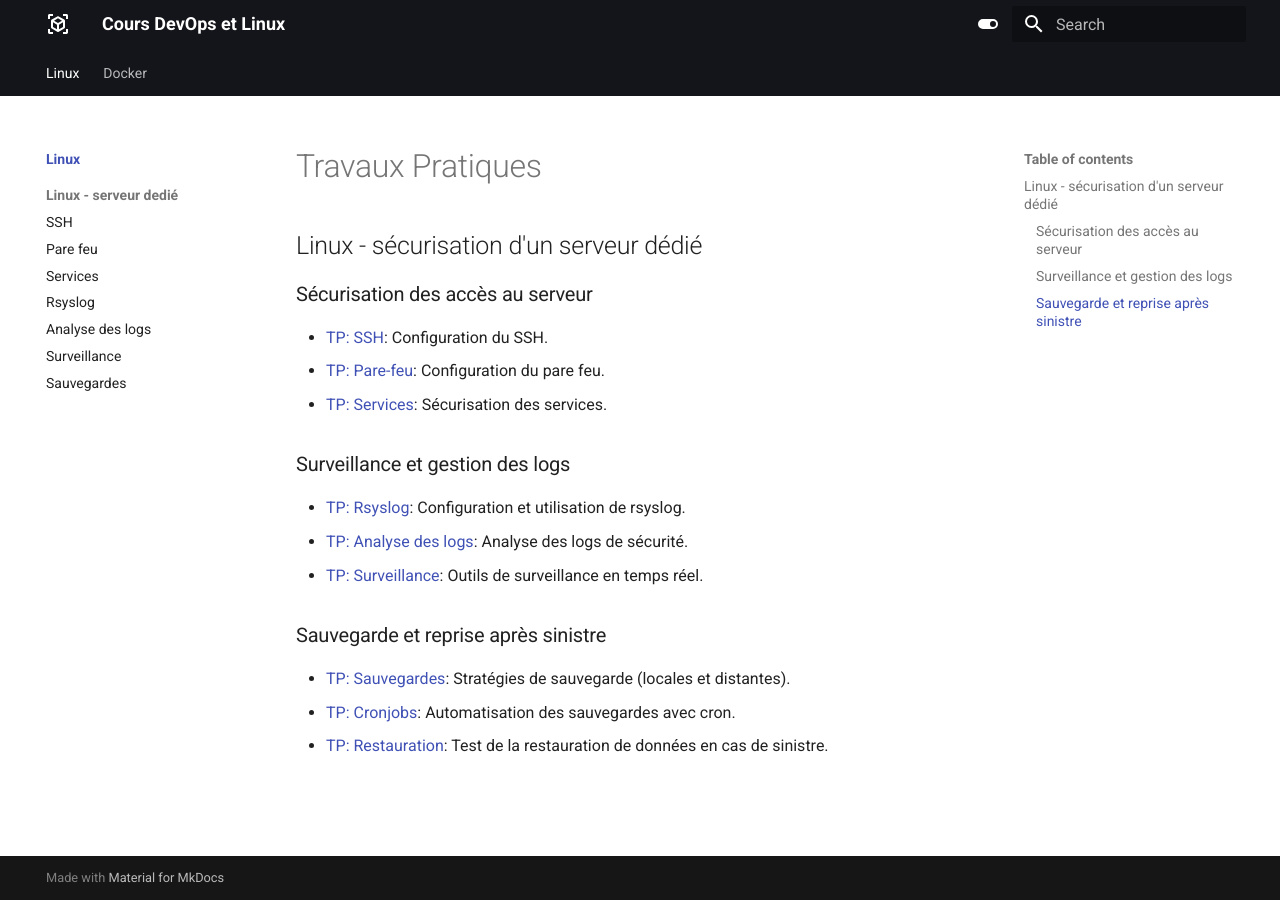
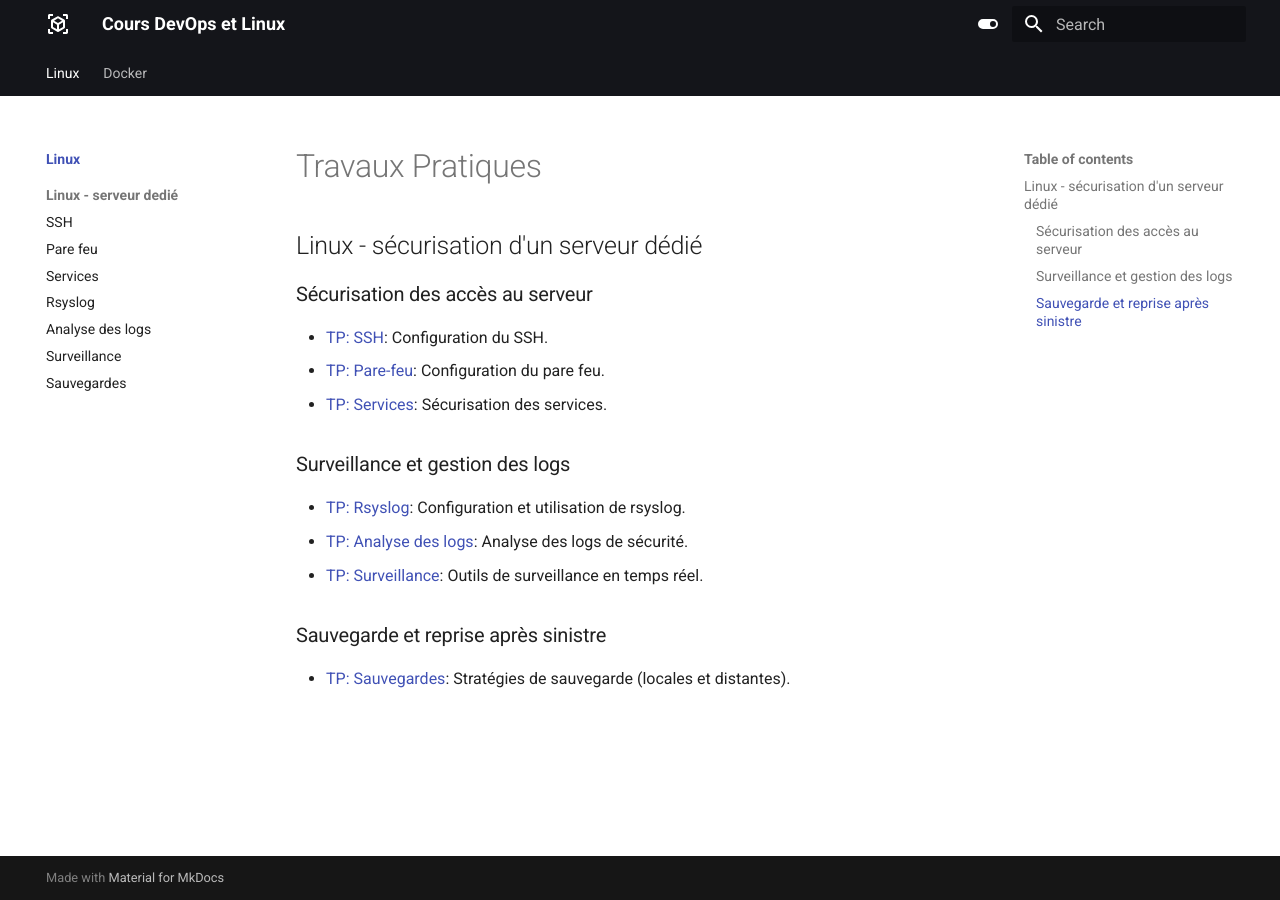
Before and after one commit to ThomasHerve/support-cours, an MkDocs documentation site: the page built from docs/linux/index.md, in a window 1280 px wide. Built offline with MkDocs 1.6.1 and Material for MkDocs 9.7.7, drawn with Linux system fonts in a browser that asks for light colours.

Commit message:
Découpage

```diff
--- a/docs/linux/index.md
+++ b/docs/linux/index.md
@@ -14,5 +14,3 @@
 
 ### Sauvegarde et reprise après sinistre
 * [TP: Sauvegardes](linux/serveur-dedié/sauvegardes.md): Stratégies de sauvegarde (locales et distantes).
-* [TP: Cronjobs](linux/serveur-dedié/cronjobs.md): Automatisation des sauvegardes avec cron.
-* [TP: Restauration](linux/serveur-dedié/restauration.md): Test de la restauration de données en cas de sinistre.
```
